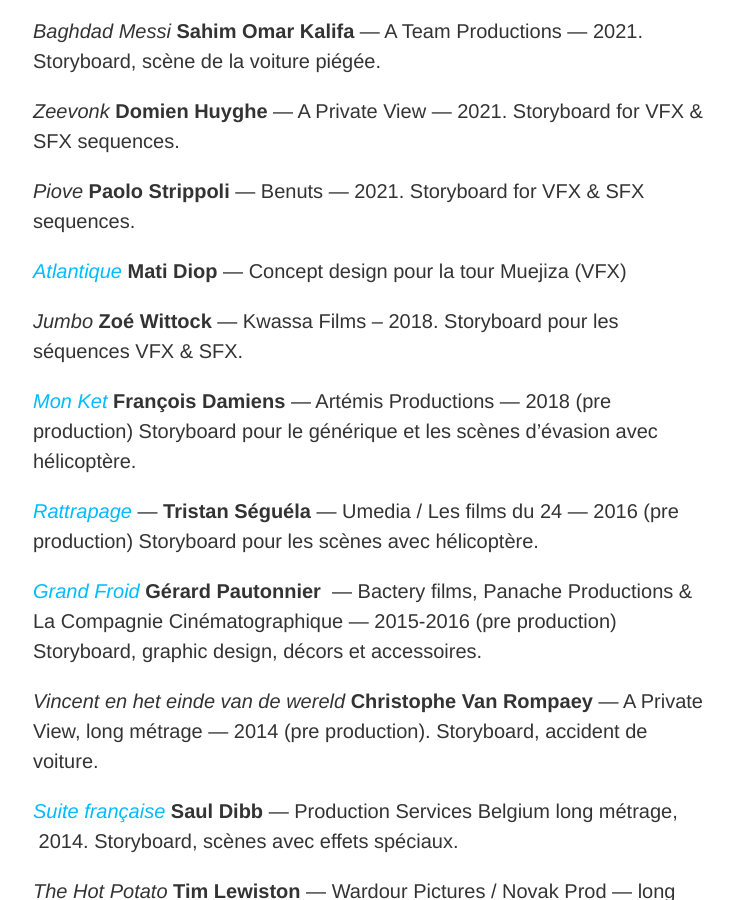
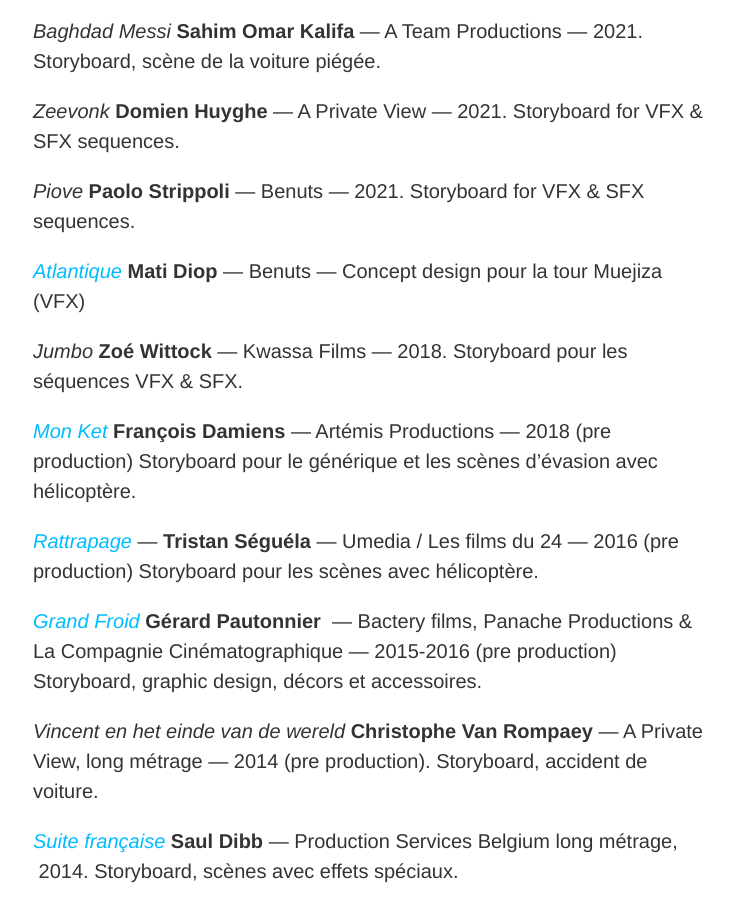
Before and after one commit to YJPL/scenarimages, a Jekyll site: the page built from _pages/credits.md, in a window 1280 px wide and 900 px high, scrolled down 580 px. Shown: the whole window, without its empty margins (255-989 px from the left). Built offline with Jekyll 4.4.1, drawn with Linux system fonts in a browser that asks for light colours.

Commit message:
Update credits.md

```diff
--- a/_pages/credits.md
+++ b/_pages/credits.md
@@ -22,9 +22,9 @@
 
 *Piove* **Paolo Strippoli** — Benuts — 2021. Storyboard for VFX & SFX sequences.
 
-*[Atlantique](https://www.imdb.com/title/tt10199586/)* **Mati Diop** — Concept design pour la tour Muejiza (VFX)
+*[Atlantique](https://www.imdb.com/title/tt10199586/)* **Mati Diop**  — Benuts — Concept design pour la tour Muejiza (VFX)
 
-*Jumbo* **Zoé Wittock** — Kwassa Films &#8211; 2018. Storyboard pour les séquences VFX & SFX.
+*Jumbo* **Zoé Wittock** — Kwassa Films  — 2018. Storyboard pour les séquences VFX & SFX.
 
 *[Mon Ket](https://www.imdb.com/title/tt8398768/)* **François Damiens** — Artémis Productions — 2018 (pre production) Storyboard pour le générique et les scènes d&rsquo;évasion avec hélicoptère.
 
```
Also changed, not shown: other parts of _pages/credits.md (+1 -1 lines).
